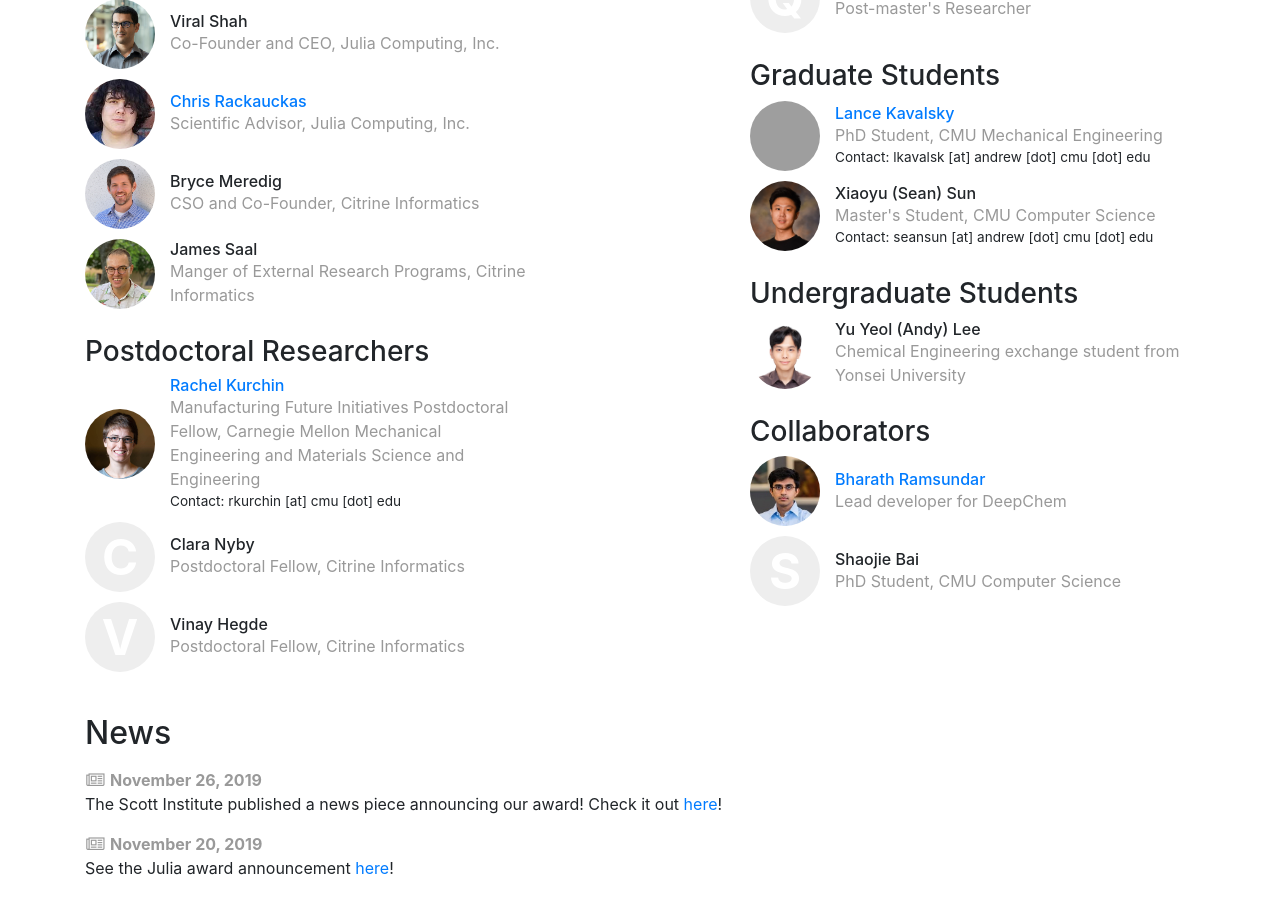
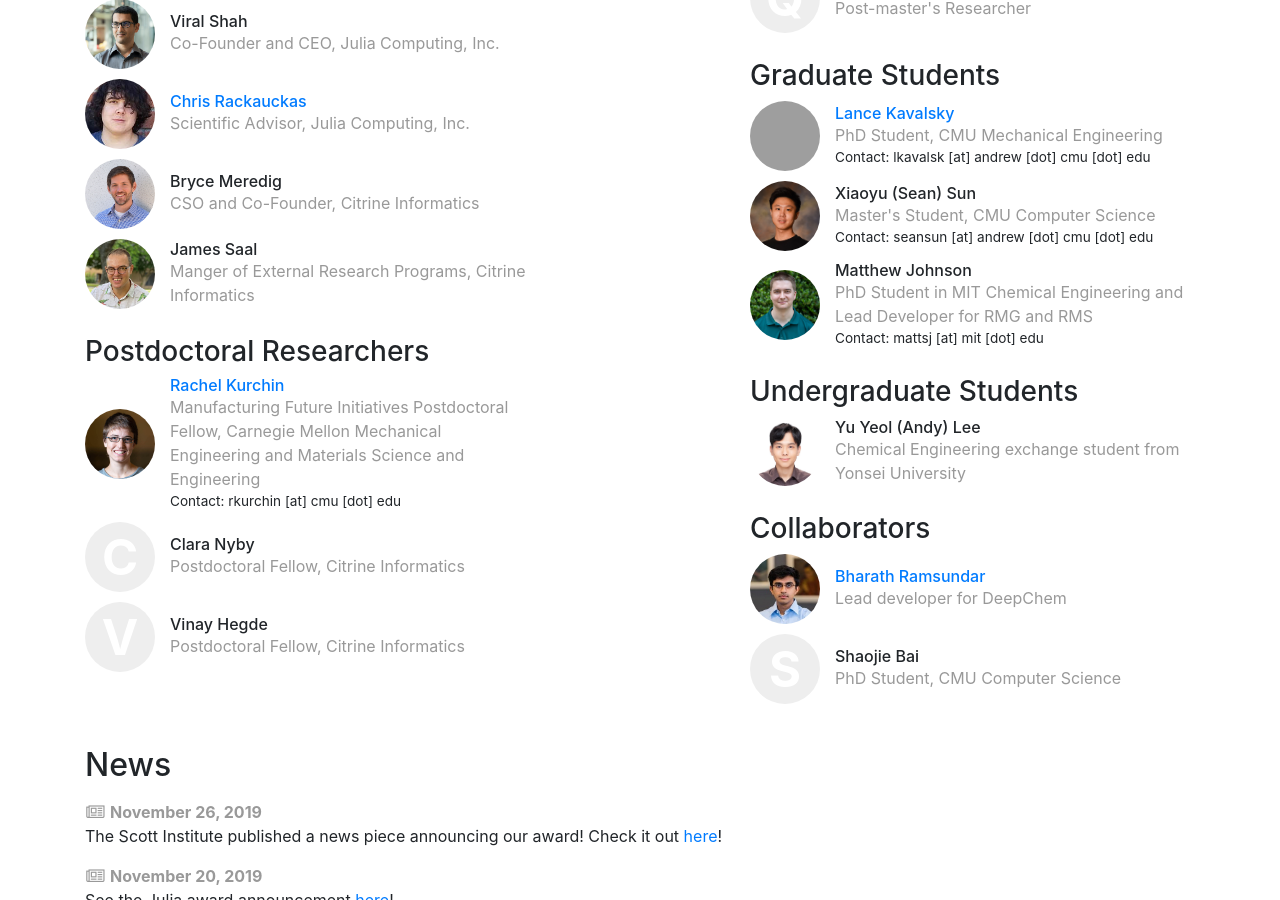
Before and after one commit to uwsampa/research-group-web, a Jekyll site: the page built from index.html, in a window 1280 px wide and 900 px high, scrolled down 2042 px. Built offline with Jekyll 4.4.1, drawn with Linux system fonts in a browser that asks for light colours; grey boxes are pictures that could not be loaded.

Commit message:
add Matt to _data/people.yml

```diff
--- a/_data/people.yml
+++ b/_data/people.yml
@@ -112,3 +112,10 @@ shaojie:
     display_name: "Shaojie Bai"
     role: collab
     bio: PhD Student, CMU Computer Science
+
+matt:
+    display_name: "Matthew Johnson"
+    role: grad
+    image: img/people/Matthew_Johnson.jpg
+    bio: PhD Student in MIT Chemical Engineering and Lead Developer for RMG and RMS
+    email: mattsj [at] mit [dot] edu
```
